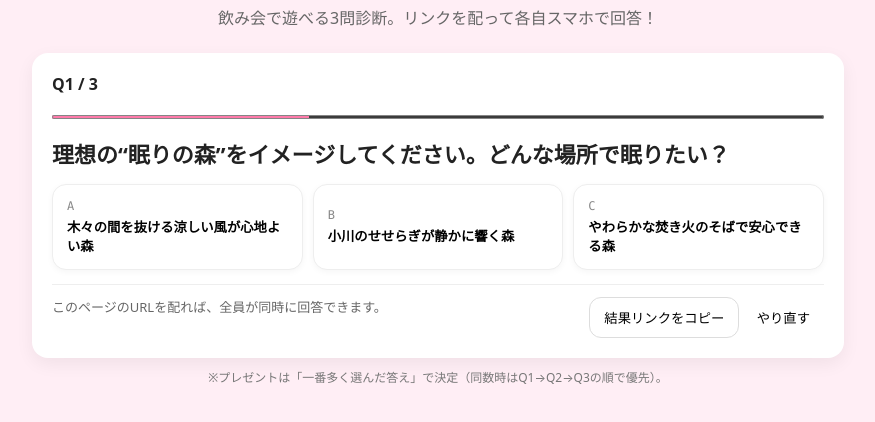
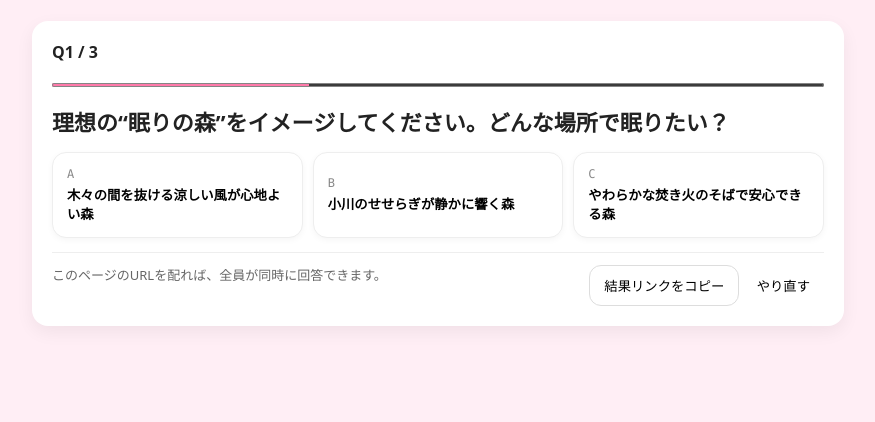
Before and after one commit to robin-81/robin.github.io, a plain HTML site: page index.html in a window 1280 px wide. Shown: the part 84-506 px from the top of the page, without its empty margins (202-1077 px from the left). Drawn offline with Linux system fonts and the light colour scheme.

Commit message:
Update index.html

```diff
--- a/index.html
+++ b/index.html
@@ -36,7 +36,6 @@
   <div class="wrap">
     <header>
       <h1>快眠ゴリラ心理クイズ</h1>
-      <p class="lead">飲み会で遊べる3問診断。リンクを配って各自スマホで回答！</p>
     </header>
 
     <div class="card">
@@ -56,7 +55,6 @@
       </div>
     </div>
 
-    <div class="note">※プレゼントは「一番多く選んだ答え」で決定（同数時はQ1→Q2→Q3の順で優先）。</div>
   </div>
 
   <script>
```
